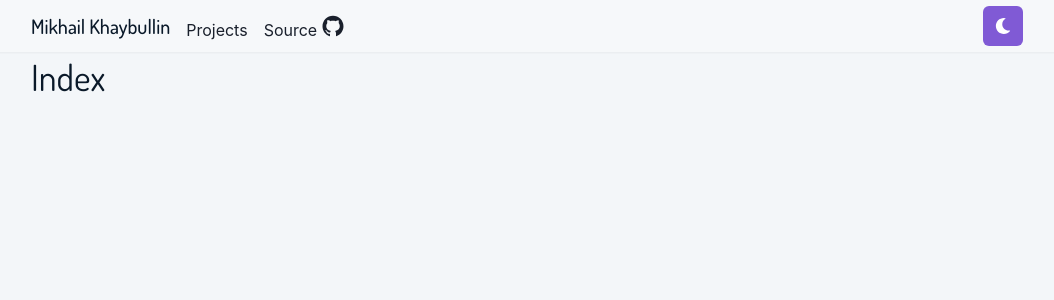
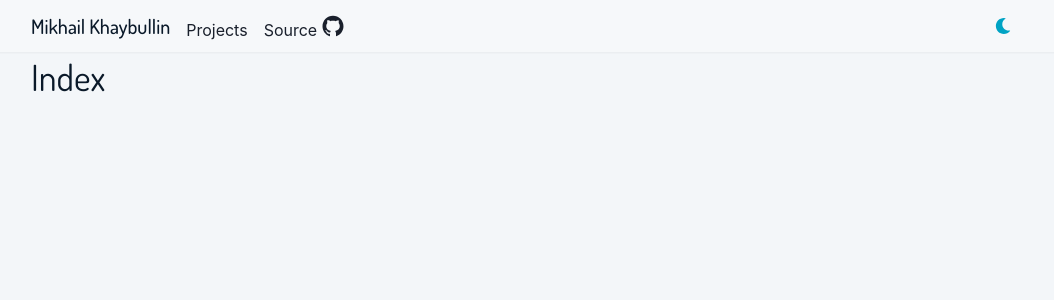
Before and after one commit to m1xa4kala/m1xa4kala-personal-website, a Next.js app: page / in a window 1280 px wide. Shown: the top 300 px of the page, without its empty margins (113-1167 px from the left). Built offline with nearby package versions, Linux system fonts and the light colour scheme.

Commit message:
change toggle theme button variant and color

```diff
--- a/components/ColorModeSwitcher.js
+++ b/components/ColorModeSwitcher.js
@@ -17,10 +17,11 @@ const ColorModeSwitcher = () => {
       >
         <IconButton
           aria-label='Toggle theme'
-          colorScheme={useColorModeValue('purple', 'orange')}
+          variant='ghost'
+          colorScheme={useColorModeValue('cyan', 'orange')}
           icon={useColorModeValue(<FaMoon />, <FaSun />)}
           onClick={toggleColorMode}
-        ></IconButton>
+        />
       </motion.div>
     </AnimatePresence>
   )
```
